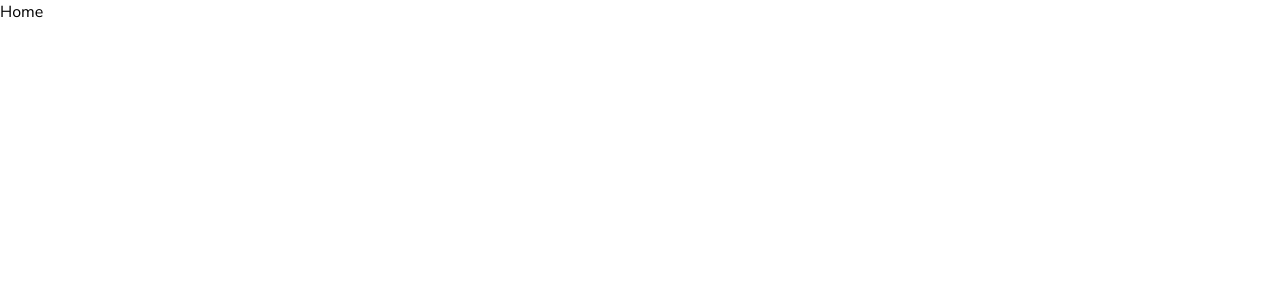
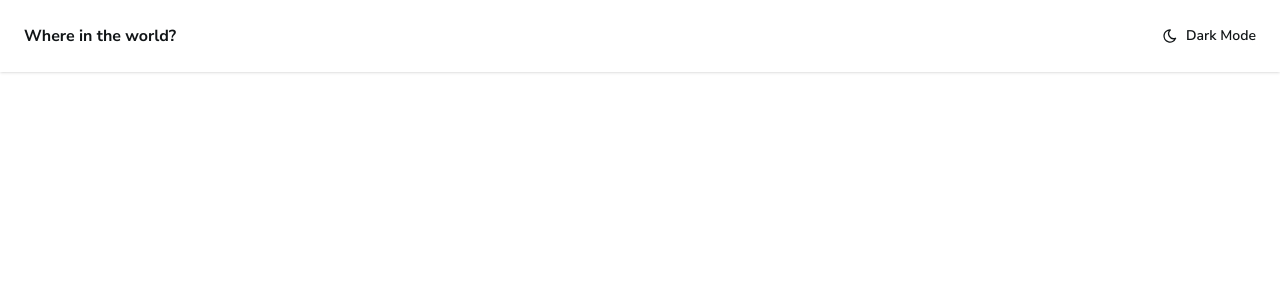
Before and after one commit to Rangerz132/REST-countries-API, a React (Vite) app: page / in a window 1280 px wide. Shown: the top 300 px of the page. Built offline with nearby package versions, Linux system fonts and the light colour scheme.

Commit message:
add header

```diff
--- a/package.json
+++ b/package.json
@@ -13,6 +13,7 @@
     "@tailwindcss/vite": "^4.0.11",
     "react": "^19.0.0",
     "react-dom": "^19.0.0",
+    "react-icons": "^5.5.0",
     "tailwindcss": "^4.0.11"
   },
   "devDependencies": {
--- a/src/Home.tsx
+++ b/src/Home.tsx
@@ -1,5 +1,11 @@
+import Header from "./components/Header";
+
 function Home() {
-  return <div>Home</div>;
+  return (
+    <div>
+      <Header />
+    </div>
+  );
 }
 
 export default Home;
--- /dev/null
+++ b/src/components/Header.tsx
@@ -0,0 +1,18 @@
+import ThemeToggle from "./ThemeToggle";
+
+const Header = () => {
+  return (
+    <header className=" w-full bg-white shadow-sm">
+      <div className="wrapper py-6 flex flex-row items-center justify-between">
+        {/** Title */}
+        <h2 className="font-bold text-very-dark-blue-2 ">
+          Where in the world?
+        </h2>
+        {/** Theme Toggle */}
+        <ThemeToggle />
+      </div>
+    </header>
+  );
+};
+
+export default Header;
--- /dev/null
+++ b/src/components/ThemeToggle.tsx
@@ -0,0 +1,31 @@
+import { TbMoon, TbSun } from "react-icons/tb";
+import { ThemeContext, useThemeContext } from "../contexts/ThemeContext";
+
+const ThemeToggle = () => {
+  const { theme, setTheme } = useThemeContext(ThemeContext);
+
+  const toggleTheme = () => {
+    setTheme((prevState) => (prevState === "Light" ? "Dark" : "Light"));
+  };
+
+  return (
+    <div
+      onClick={toggleTheme}
+      className="flex flex-row items-center justify-center space-x-2 cursor-pointer"
+    >
+      {/** Theme icon */}
+      {theme === "Light" ? (
+        <TbMoon className="text-very-dark-blue-2" />
+      ) : (
+        <TbSun className="text-very-dark-blue-2" />
+      )}
+
+      {/** Theme name */}
+      <span className="capitalize text-very-dark-blue-2 text-sm font-semibold">
+        {theme === "Light" ? "Dark mode" : " Light mode"}
+      </span>
+    </div>
+  );
+};
+
+export default ThemeToggle;
--- a/src/index.css
+++ b/src/index.css
@@ -16,3 +16,9 @@
     @apply font-nunito-sans;
   }
 }
+
+@layer components {
+  .wrapper {
+    @apply max-w-[1280px] px-6 mx-auto;
+  }
+}
--- a/src/main.tsx
+++ b/src/main.tsx
@@ -2,9 +2,12 @@ import { StrictMode } from "react";
 import { createRoot } from "react-dom/client";
 import "./index.css";
 import Home from "./Home";
+import { ThemeContextProvider } from "./contexts/ThemeContext";
 
 createRoot(document.getElementById("root")!).render(
   <StrictMode>
-    <Home />
+    <ThemeContextProvider>
+      <Home />
+    </ThemeContextProvider>
   </StrictMode>
 );
```
Also changed, not shown: 1 other file (tests, documents, lock files or other folders).
